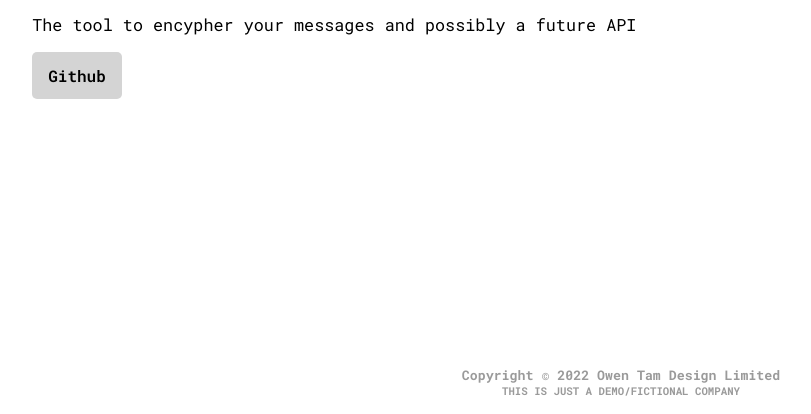
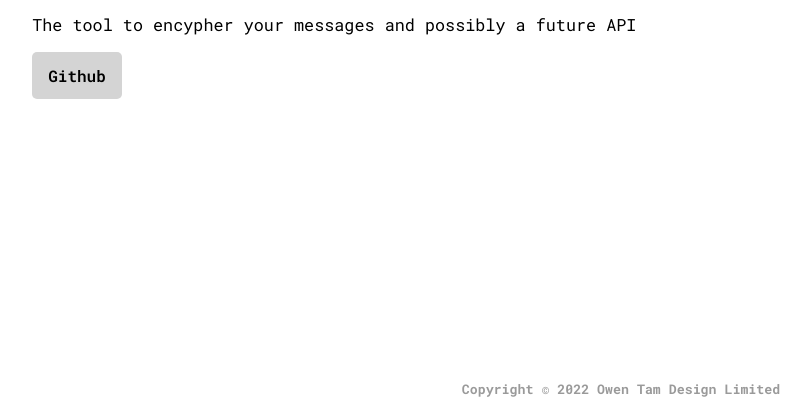
Before and after one commit to Owen-Tam/Incrypt, a plain HTML site: page index.html in a window 1280 px wide. Shown: the part 386-800 px from the top of the page, without its empty margins (19-830 px from the left). Drawn offline with Linux system fonts and the light colour scheme.

Commit message:
Remove demo line

```diff
--- a/index.html
+++ b/index.html
@@ -26,7 +26,6 @@
      <a href=""> <button class="primary-btn">Github</button></a>
       <div class="copyright">
         <h5>Copyright © 2022 Owen Tam Design Limited</h5>
-        <h6>THIS IS JUST A DEMO/FICTIONAL COMPANY</h6>
     </div>
     </header>
     <div class="container">
```
